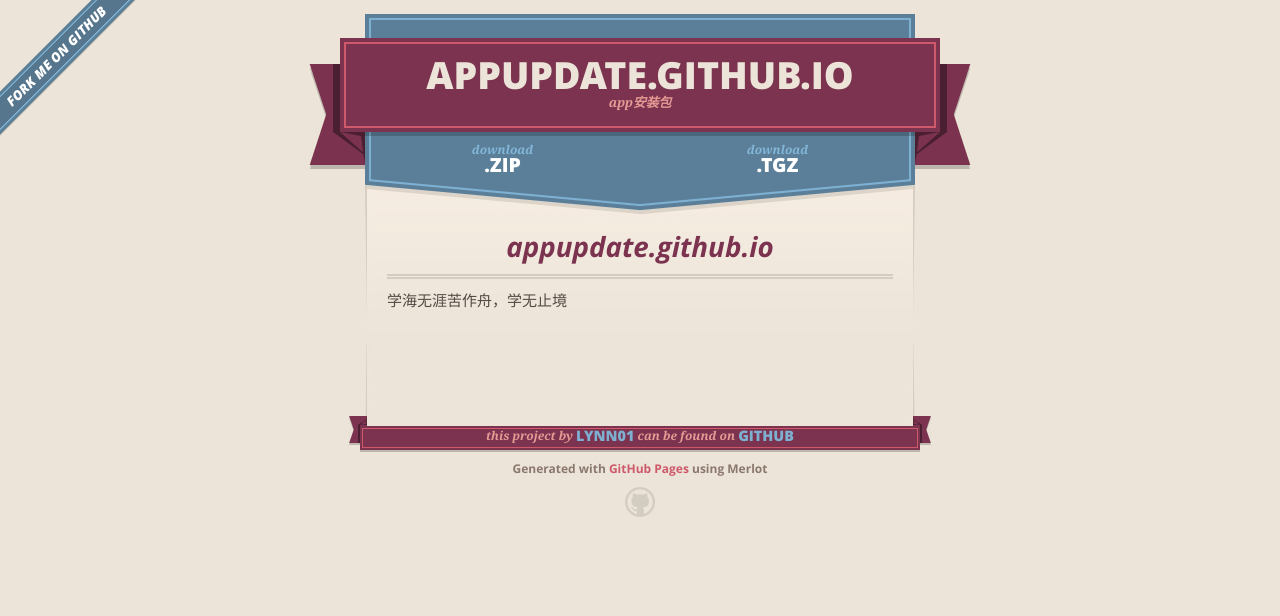
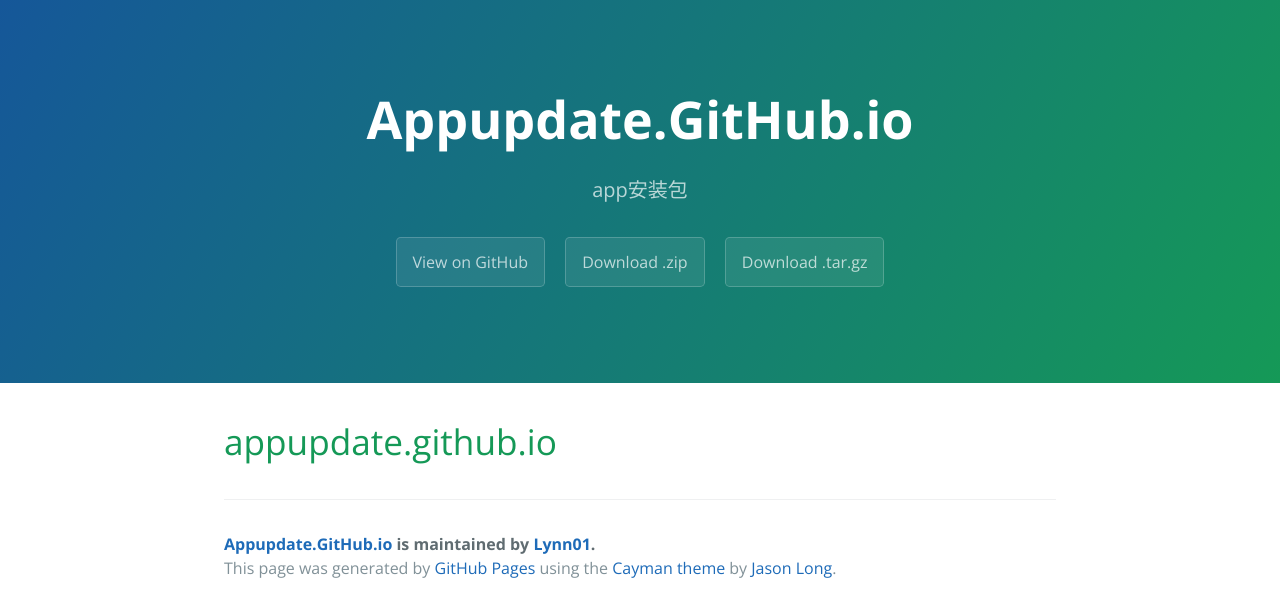
Before and after one commit to Lynn01/appupdate.github.io, a plain HTML site: page index.html in a window 1280 px wide. Drawn offline with nearby package versions, Linux system fonts and the light colour scheme.

Commit message:
Create gh-pages branch via GitHub

```diff
--- a/index.html
+++ b/index.html
@@ -1,70 +1,34 @@
 <!DOCTYPE html>
-<html>
+<html lang="en-us">
   <head>
-    <meta charset='utf-8'>
-    <meta http-equiv="X-UA-Compatible" content="chrome=1">
-    <meta name="viewport" content="width=640">
+    <meta charset="UTF-8">
+    <title>Appupdate.GitHub.io by Lynn01</title>
+    <meta name="viewport" content="width=device-width, initial-scale=1">
+    <link rel="stylesheet" type="text/css" href="stylesheets/normalize.css" media="screen">
+    <link href='https://fonts.googleapis.com/css?family=Open+Sans:400,700' rel='stylesheet' type='text/css'>
+    <link rel="stylesheet" type="text/css" href="stylesheets/stylesheet.css" media="screen">
+    <link rel="stylesheet" type="text/css" href="stylesheets/github-light.css" media="screen">
+  </head>
+  <body>
+    <section class="page-header">
+      <h1 class="project-name">Appupdate.GitHub.io</h1>
+      <h2 class="project-tagline">app安装包</h2>
+      <a href="https://github.com/Lynn01/appupdate.github.io" class="btn">View on GitHub</a>
+      <a href="https://github.com/Lynn01/appupdate.github.io/zipball/master" class="btn">Download .zip</a>
+      <a href="https://github.com/Lynn01/appupdate.github.io/tarball/master" class="btn">Download .tar.gz</a>
+    </section>
 
-    <link rel="stylesheet" href="stylesheets/core.css" media="screen">
-    <link rel="stylesheet" href="stylesheets/mobile.css" media="handheld, only screen and (max-device-width:640px)">
-    <link rel="stylesheet" href="stylesheets/github-light.css">
-
-    <script type="text/javascript" src="javascripts/modernizr.js"></script>
-    <script type="text/javascript" src="https://ajax.googleapis.com/ajax/libs/jquery/1.7.1/jquery.min.js"></script>
-    <script type="text/javascript" src="javascripts/headsmart.min.js"></script>
-    <script type="text/javascript">
-      $(document).ready(function () {
-        $('#main_content').headsmart()
-      })
-    </script>
-    <title>Appupdate.GitHub.io by Lynn01</title>
-  </head>
-
-  <body>
-    <a id="forkme_banner" href="https://github.com/Lynn01/appupdate.github.io">View on GitHub</a>
-    <div class="shell">
-
-      <header>
-        <span class="ribbon-outer">
-          <span class="ribbon-inner">
-            <h1>Appupdate.GitHub.io</h1>
-            <h2>app安装包</h2>
-          </span>
-          <span class="left-tail"></span>
-          <span class="right-tail"></span>
-        </span>
-      </header>
-
-      <section id="downloads">
-        <span class="inner">
-          <a href="https://github.com/Lynn01/appupdate.github.io/zipball/master" class="zip"><em>download</em> .ZIP</a><a href="https://github.com/Lynn01/appupdate.github.io/tarball/master" class="tgz"><em>download</em> .TGZ</a>
-        </span>
-      </section>
-
-
-      <span class="banner-fix"></span>
-
-
-      <section id="main_content">
-        <h1>
+    <section class="main-content">
+      <h1>
 <a id="appupdategithubio" class="anchor" href="#appupdategithubio" aria-hidden="true"><span aria-hidden="true" class="octicon octicon-link"></span></a>appupdate.github.io</h1>
 
-<p>学海无涯苦作舟，学无止境</p>
-      </section>
+      <footer class="site-footer">
+        <span class="site-footer-owner"><a href="https://github.com/Lynn01/appupdate.github.io">Appupdate.GitHub.io</a> is maintained by <a href="https://github.com/Lynn01">Lynn01</a>.</span>
 
-      <footer>
-        <span class="ribbon-outer">
-          <span class="ribbon-inner">
-            <p>this project by <a href="https://github.com/Lynn01">Lynn01</a> can be found on <a href="https://github.com/Lynn01/appupdate.github.io">GitHub</a></p>
-          </span>
-          <span class="left-tail"></span>
-          <span class="right-tail"></span>
-        </span>
-        <p>Generated with <a href="https://pages.github.com">GitHub Pages</a> using Merlot</p>
-        <span class="octocat"></span>
+        <span class="site-footer-credits">This page was generated by <a href="https://pages.github.com">GitHub Pages</a> using the <a href="https://github.com/jasonlong/cayman-theme">Cayman theme</a> by <a href="https://twitter.com/jasonlong">Jason Long</a>.</span>
       </footer>
 
-    </div>
+    </section>
 
 
   </body>
--- a/params.json
+++ b/params.json
@@ -1,6 +1,6 @@
 {
   "name": "Appupdate.GitHub.io",
   "tagline": "app安装包",
-  "body": "appupdate.github.io\r\n===========================\r\n学海无涯苦作舟，学无止境",
+  "body": "# appupdate.github.io",
   "note": "Don't delete this file! It's used internally to help with page regeneration."
 }
```
